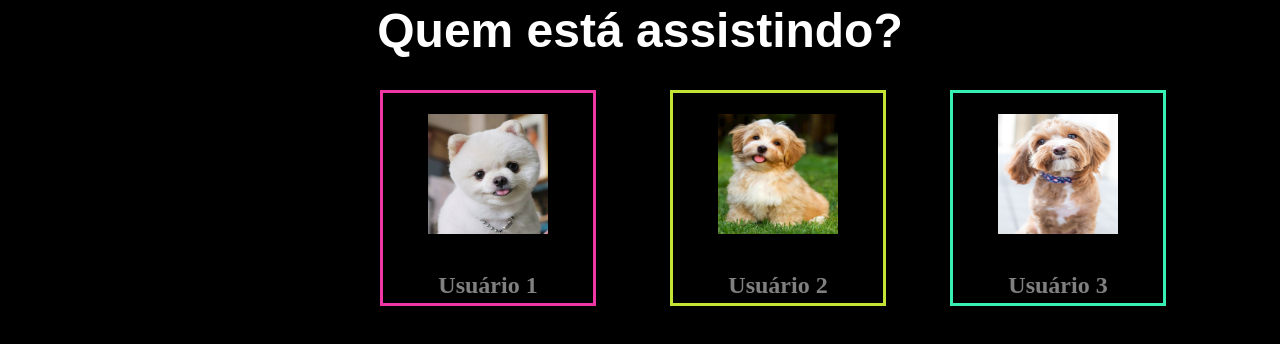
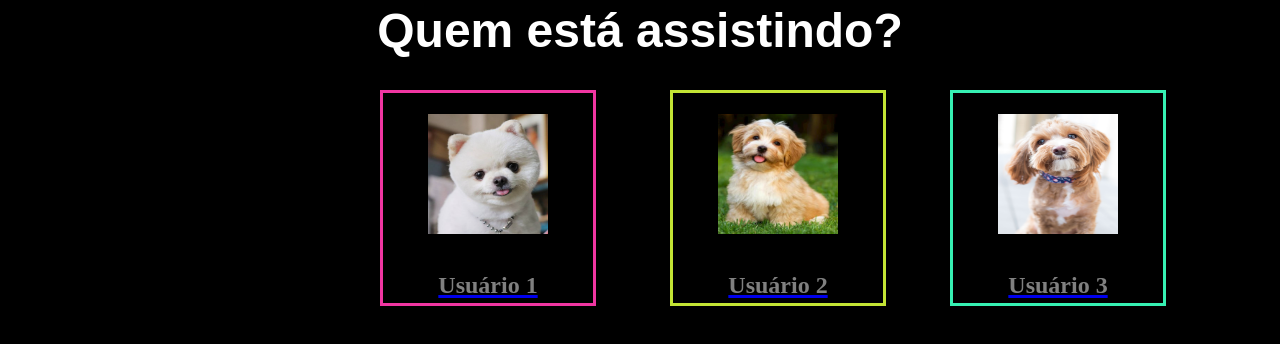
Before and after one commit to italoCorrea/UNIFLIX, a plain HTML site: page escolha_user.html in a window 1280 px wide. Shown: the part 130-474 px from the top of the page. Drawn offline with Linux system fonts and the light colour scheme.

Commit message:
segundo commit

```diff
--- a/escolha_user.html
+++ b/escolha_user.html
@@ -3,30 +3,30 @@
     <head>
         <title>Bem vindo - UNIFLIX</title>
         <style>
-            h1{
+            h1{ /* Centralizar a tag <h1> */
                 text-align: center;
             }
-            div{
+            div{ /* Ajuste das dimenssões <div> */
                 position:absolute;
                 width: 210px;
                 height: 210px;
             }
 
-            #div1{
+            #div1{ /* Usuário 1 */
                 border-style: solid;
                 border-color: rgb(240, 54, 162);
                 top:220px;
                 left:380px;
             }
 
-            #div2{
+            #div2{ /* Usuário 2 */
                 border-style: solid;
                 border-color: rgb(195, 228, 52);
                 top:220px;
                 left:670px;
             }
 
-            #div3{
+            #div3{ /* Usuário 3 */
                 border-style: solid;
                 border-color: rgb(54, 241, 179);
                 top: 220px;
@@ -35,27 +35,37 @@
 
         </style>
     </head>
+
+    <!--Inicio do corpo com a cor preta-->
     <body bgcolor="black">
-       <img  width="200px" height="100px" src="logo_UNIFLIX.png"><BR>
+
+        <!--Logo-->
+        <img  width="200px" height="100px" src="logo_UNIFLIX.png"><BR>
+
         <h1><font color="white" size="10" style="font-family:Arial, Helvetica, sans-serif">Quem está assistindo?</font></h1>
 
-        <div id="div1">
+        <!--Usuário 1-->
+        <div id="div1"> <a href="welcome.html">
             <h1><img src="usuario1.png"
             width="120px" height="120px"></h1>
             <h1><font color="#808080" size="5">Usuário 1</font></h1>
+            </a>
         </div>
 
-        <div id="div2">
+        <!--Usuário 2-->
+        <div id="div2"> <a href="welcome.html">
            <h1><img src="usuario2.png"
-           width="120px" height="120px"></h1>
-           <h1><font color="#808080" size="5">Usuário 2</font></h1>
+            width="120px" height="120px"></h1>
+            <h1><font color="#808080" size="5">Usuário 2</font></h1>
+            </a>
         </div>
 
-        <div id="div3">
+        <!--Usuário 3-->
+        <div id="div3"> <a href="welcome.html">
             <h1><img src="usuario3.png"
             width="120px" height="120px"></h1>
             <h1><font color="#808080" size="5">Usuário 3</font></h1>
+            </a>
         </div>
-
     </body>
 </html>
```
Also changed, not shown: welcome.html (+1 -2 lines).
